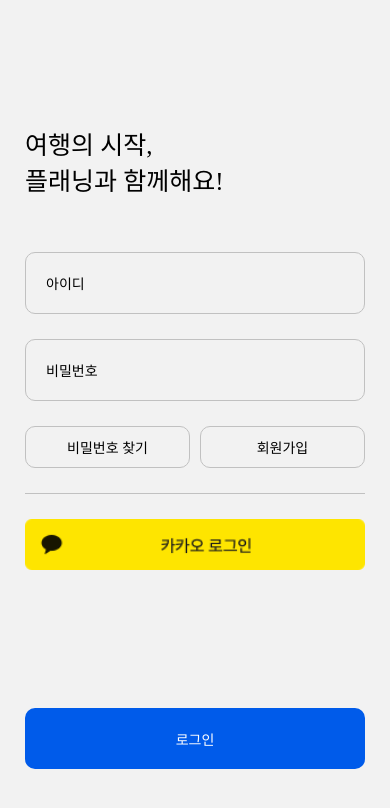
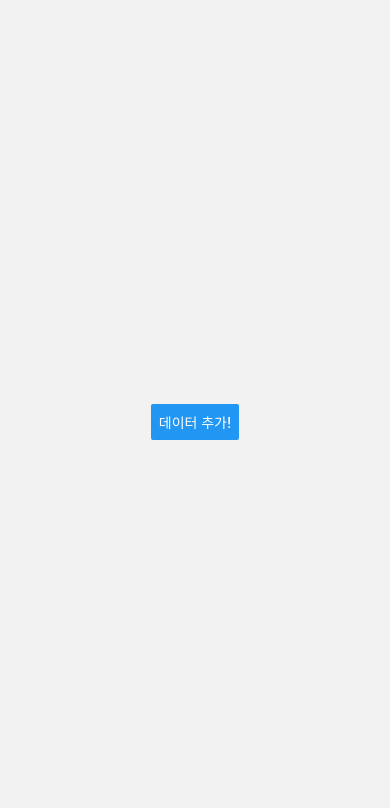
Before and after one commit to YonseiDOIT/Flanning, a React Native app: screen /test in a window 390 px wide. Shown: the top 808 px of the page. Built offline with nearby package versions, Linux system fonts and the light colour scheme.

Commit message:
db 연동과 버튼 조금

```diff
--- a/App.tsx
+++ b/App.tsx
@@ -7,6 +7,7 @@
 import Typecheck2 from './screens/typecheck2';
 import TestScreen from './screens/TestScreen';
 import Appinfo from './screens/appinfo';
+
 
 const Stack = createNativeStackNavigator();
 
@@ -20,6 +21,7 @@
         <Stack.Screen name="typecheck1" component={Typecheck1} />
         <Stack.Screen name="typecheck2" component={Typecheck2} />
         <Stack.Screen name="appinfo" component={Appinfo} />
+        <Stack.Screen name="test" component={TestScreen} />
                 {/* 추가 스크린은 여기에 계속해서 등록하면 됩니다. */}
       </Stack.Navigator>
     </NavigationContainer>
--- a/package.json
+++ b/package.json
@@ -10,6 +10,8 @@
     "test": "jest"
   },
   "dependencies": {
+    "@react-native-firebase/app": "^19.2.2",
+    "@react-native-firebase/database": "^19.2.2",
     "@react-native-masked-view/masked-view": "^0.3.1",
     "@react-navigation/native": "^6.1.17",
     "@react-navigation/native-stack": "^6.9.26",
--- a/screens/TestScreen.tsx
+++ b/screens/TestScreen.tsx
@@ -1,12 +1,26 @@
-import React from "react";
-import { View, Text } from "react-native";
+import React from 'react';
+import { Button, View } from 'react-native';
+import database from '@react-native-firebase/database';
 
-function TestScreen() {
+const TestScreen = () => {
+  const addFruitToDatabase = () => {
+    // Firebase Realtime Database의 특정 경로에 데이터 쓰기
+    database()
+    .ref('/fruits/apple')
+    .set('사과')
+    .then(() => console.log('Data set.'))
+    .catch(error => console.error('Error writing to Firebase', error));
+
+  };
+
   return (
-    <View>
-      <Text>Start!</Text>
+    <View style={{ flex: 1, justifyContent: 'center', alignItems: 'center' }}>
+      <Button
+        title="데이터 추가!"
+        onPress={addFruitToDatabase}
+      />
     </View>
   );
-}
+};
 
 export default TestScreen;
--- a/screens/appinfo.tsx
+++ b/screens/appinfo.tsx
@@ -2,9 +2,19 @@
 import { View, Text, StyleSheet, TouchableOpacity } from "react-native";
 import BoldText from "../src/components/common/BoldText";
 import AppText from "../src/components/common/AppText";
+import { useNavigation } from "@react-navigation/native";
+import { NativeStackNavigationProp } from "@react-navigation/native-stack";
+
+export type RootStackParam = {
+    Home: undefined;
+    Test: undefined;
+  };
 
 function Appinfo() {
-  return (
+
+    const navigation = useNavigation<NativeStackNavigationProp<RootStackParam>>();
+
+    return (
     <View style={styles.container}>
         <View style={{paddingTop:100}}>
             <BoldText>{"이제 플래닝과 계획을 세우고\n여행을 떠나볼까요?"}</BoldText>
@@ -18,7 +28,8 @@
 
             {/* 다음 버튼 */}
             <View style={{flex:1,justifyContent: 'flex-end',marginBottom:50}}>
-                <TouchableOpacity style={styles.nextbutton}>
+                <TouchableOpacity style={styles.nextbutton}
+                onPress={() => navigation.navigate('test')}>
                         <Text style={{color:'white',fontFamily:"Pretendard-Regular"}}>시작하기</Text>
                 </TouchableOpacity>
 
--- a/screens/signup.tsx
+++ b/screens/signup.tsx
@@ -141,7 +141,9 @@
   },
   check_l: {
     marginTop: 10,
-    flexDirection: 'row'
+    flexDirection: 'row',
+    alignItems: 'center',
+
   },
   checkbox: {
     borderColor: maincol,
@@ -149,15 +151,17 @@
     borderRadius: 50,
     height: 15,
     width: 15,
+    alignItems: 'center',
+
   },
   check: {
     backgroundColor: maincol
   },
   checkmark: {
     color: 'white',
-    fontSize: 10,
+    fontSize: 8,
     justifyContent: 'center',
-    alignContent: 'center'
+    alignItems: 'center'
   },
   checkboxText: {
     paddingLeft: 35,
--- a/screens/typecheck1.tsx
+++ b/screens/typecheck1.tsx
@@ -11,9 +11,15 @@
     Test: undefined;
   };
 
+//취향부분 동작 대충...
+//버튼 각 항목 부분 별로 인덱스 5 정도로 변수 만듦
+//데이터 연동 시키면... 인덱스 번호에 맞게끔 저장해서
+//그거 토대로 취향 분석 결과 짜란..?
+
 
 function Typecheck1() {
     const navigation = useNavigation<NativeStackNavigationProp<RootStackParam>>();
+
 
     return (
     <GestureHandlerRootView style={{ flex: 1}}>
```
Also changed, not shown: 4 other files (tests, documents, lock files or other folders).
